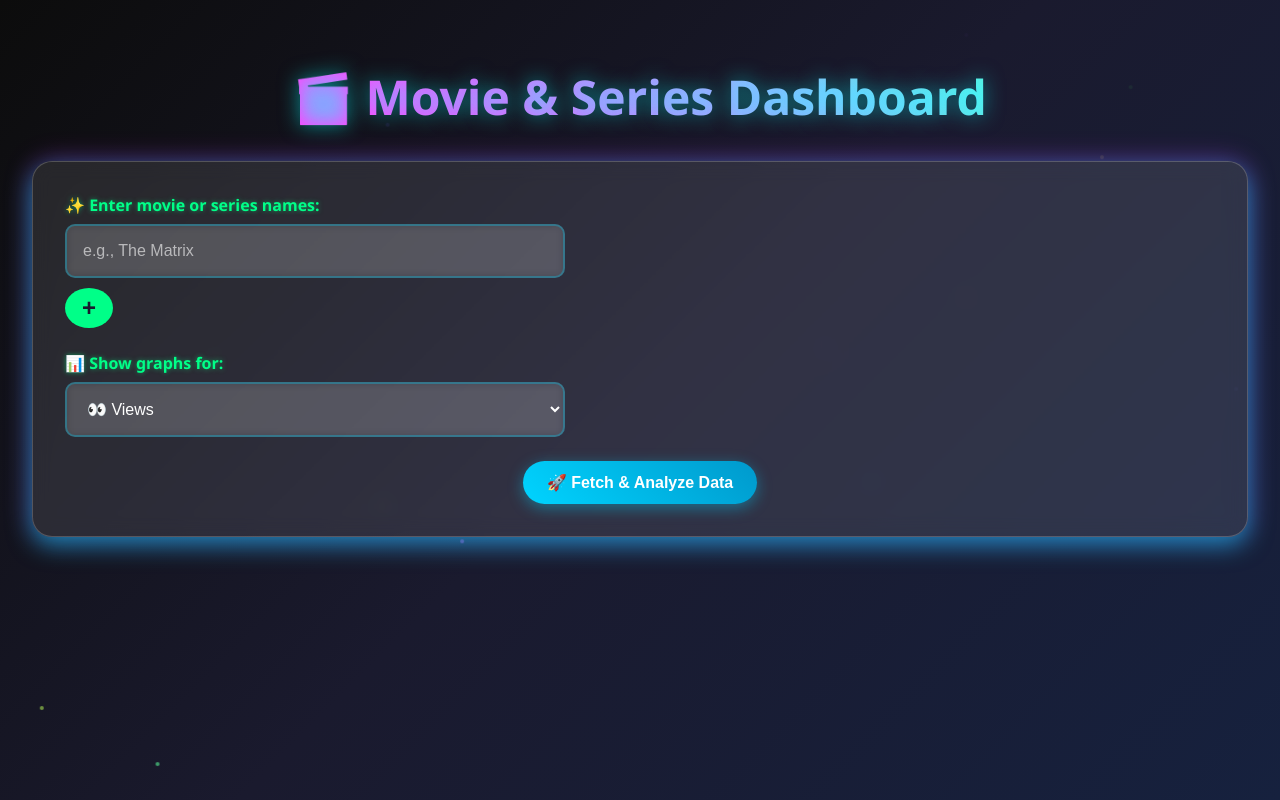
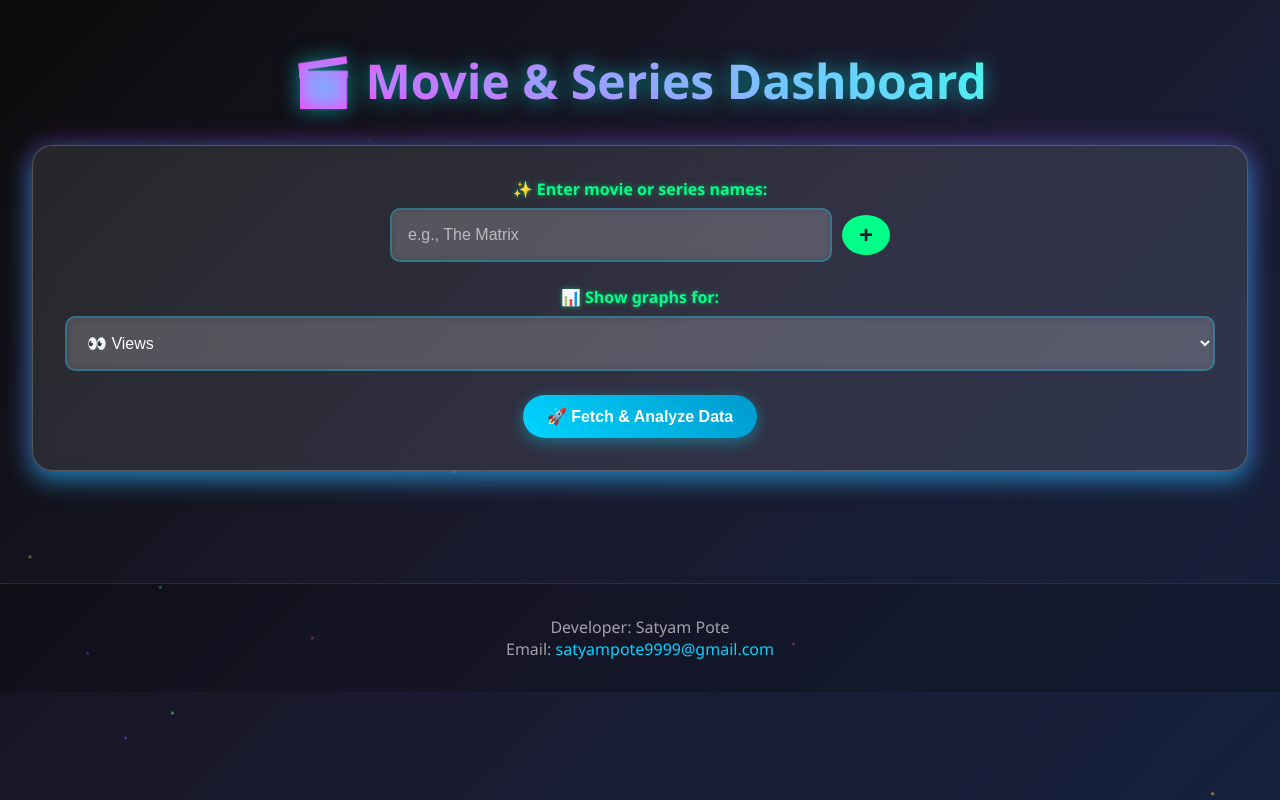
Before and after one commit to SatyamPote/Movies-Series---Rating, a Django app: template data_engenering/movie_dashboard/dashboard/templates/dashboard/index.html in a window 1280 px wide. Run offline with Django 3.2, Linux system fonts and the light colour scheme; the template is opened without the code that fills it, so the values that code supplies are empty.

Commit message:
updated index.hml

```diff
--- a/data_engenering/movie_dashboard/dashboard/templates/dashboard/index.html
+++ b/data_engenering/movie_dashboard/dashboard/templates/dashboard/index.html
@@ -21,10 +21,24 @@
             overflow-x: hidden;
         }
 
-        /* Glowing Headings */
+        /* --- Global Styles --- */
+        .container {
+            max-width: 1400px;
+            margin: 0 auto;
+            padding: 1rem 2rem;
+        }
+
+        .divider {
+            height: 2px;
+            background: linear-gradient(90deg, transparent, #00d4ff, transparent);
+            margin: 3rem 0;
+            border-radius: 1px;
+        }
+
+        /* --- Typography & Headings --- */
         .glow-heading {
             text-align: center;
-            font-size: 3rem;
+            font-size: clamp(2rem, 5vw, 3rem); /* Responsive font size */
             font-weight: 700;
             background: linear-gradient(45deg, #00d4ff, #ff00ff, #00ff88);
             background-size: 200% 200%;
@@ -37,7 +51,7 @@
         }
 
         .section-heading {
-            font-size: 2.2rem;
+            font-size: clamp(1.8rem, 4vw, 2.2rem); /* Responsive font size */
             text-align: center;
             color: #00d4ff;
             text-shadow: 0 0 15px rgba(0, 212, 255, 0.8);
@@ -53,23 +67,13 @@
             text-align: center;
         }
 
-        @keyframes glowAnimation {
-            0% { background-position: 0% 50%; filter: brightness(1); }
-            100% { background-position: 100% 50%; filter: brightness(1.3); }
-        }
+        /* --- Animations --- */
+        @keyframes glowAnimation { 0% { background-position: 0% 50%; filter: brightness(1); } 100% { background-position: 100% 50%; filter: brightness(1.3); } }
+        @keyframes pulseGlow { 0% { text-shadow: 0 0 15px rgba(0, 212, 255, 0.8); } 100% { text-shadow: 0 0 25px rgba(0, 212, 255, 1), 0 0 35px rgba(0, 212, 255, 0.7); } }
+        @keyframes cardGlow { 0% { box-shadow: 0 4px 15px rgba(0, 212, 255, 0.3); } 100% { box-shadow: 0 8px 25px rgba(0, 212, 255, 0.6), 0 0 30px rgba(255, 0, 255, 0.3); } }
+        @keyframes spin { to { transform: rotate(360deg); } }
 
-        @keyframes pulseGlow {
-            0% { text-shadow: 0 0 15px rgba(0, 212, 255, 0.8); }
-            100% { text-shadow: 0 0 25px rgba(0, 212, 255, 1), 0 0 35px rgba(0, 212, 255, 0.7); }
-        }
-
-        @keyframes cardGlow {
-            0% { box-shadow: 0 4px 15px rgba(0, 212, 255, 0.3); }
-            100% { box-shadow: 0 8px 25px rgba(0, 212, 255, 0.6), 0 0 30px rgba(255, 0, 255, 0.3); }
-        }
-
-        .container { max-width: 1400px; margin: 0 auto; padding: 2rem; }
-
+        /* --- Form & Inputs --- */
         .form-container {
             background: rgba(255, 255, 255, 0.1);
             backdrop-filter: blur(10px);
@@ -81,28 +85,12 @@
             animation: cardGlow 3s ease-in-out infinite alternate;
         }
 
-        .form-group { margin-bottom: 1.5rem; }
-
-        label {
-            display: block;
-            margin-bottom: 0.5rem;
-            color: #00ff88;
-            font-weight: 600;
-            text-shadow: 0 0 5px rgba(0, 255, 136, 0.5);
-        }
-
-        /* NEW STYLE FOR DYNAMIC INPUTS */
-        .input-group {
-            display: flex;
-            align-items: center;
-            margin-bottom: 0.5rem;
-            gap: 10px;
-        }
-
-        input[type="text"] {
-            flex-grow: 1; /* Make input take available space */
+        .form-group { margin-bottom: 1.5rem; text-align: center; }
+        label { display: block; margin-bottom: 0.5rem; color: #00ff88; font-weight: 600; text-shadow: 0 0 5px rgba(0, 255, 136, 0.5); }
+        .input-group { display: flex; align-items: center; margin: 0 auto 0.5rem auto; gap: 10px; max-width: 500px; }
+        input[type="text"], select {
+            flex-grow: 1;
             width: 100%;
-            max-width: 500px;
             padding: 1rem;
             border: 2px solid rgba(0, 212, 255, 0.3);
             border-radius: 10px;
@@ -112,64 +100,48 @@
             backdrop-filter: blur(5px);
             transition: all 0.3s ease;
         }
-
-        select {
-            width: 100%;
-            max-width: 500px;
-            padding: 1rem;
-            border: 2px solid rgba(0, 212, 255, 0.3);
-            border-radius: 10px;
-            background: rgba(255, 255, 255, 0.1);
-            color: #ffffff;
-            font-size: 1rem;
-            backdrop-filter: blur(5px);
-            transition: all 0.3s ease;
-        }
-
-        input[type="text"]:focus, select:focus {
-            outline: none;
-            border-color: #00d4ff;
-            box-shadow: 0 0 15px rgba(0, 212, 255, 0.5);
-        }
-
+        input[type="text"]:focus, select:focus { outline: none; border-color: #00d4ff; box-shadow: 0 0 15px rgba(0, 212, 255, 0.5); }
         input[type="text"]::placeholder { color: rgba(255, 255, 255, 0.6); }
 
+        /* --- Buttons --- */
         .buttons-group { display: flex; gap: 1rem; justify-content: center; flex-wrap: wrap; margin-top: 1rem; }
         .btn { padding: 12px 24px; border: none; border-radius: 25px; font-size: 1rem; font-weight: 600; cursor: pointer; transition: all 0.3s ease; text-decoration: none; display: inline-block; text-align: center; }
-        .btn-add { background: #00ff88; color: #1a1a2e; width: 40px; height: 40px; border-radius: 50%; display: flex; justify-content: center; align-items: center; font-size: 1.5rem; font-weight: bold; }
+        .btn-add { background: #00ff88; color: #1a1a2e; width: 40px; height: 40px; border-radius: 50%; display: flex; justify-content: center; align-items: center; font-size: 1.5rem; font-weight: bold; flex-shrink: 0; }
         .btn-primary { background: linear-gradient(45deg, #00d4ff, #0099cc); color: white; box-shadow: 0 4px 15px rgba(0, 212, 255, 0.4); }
         .btn-primary:hover { transform: translateY(-2px); box-shadow: 0 6px 20px rgba(0, 212, 255, 0.6); }
         .btn-secondary { background: linear-gradient(45deg, #00ff88, #00cc6a); color: white; box-shadow: 0 4px 15px rgba(0, 255, 136, 0.4); }
         .btn-secondary:hover { transform: translateY(-2px); box-shadow: 0 6px 20px rgba(0, 255, 136, 0.6); }
 
+        /* --- Card Grid & Cards --- */
         .card-grid { display: grid; grid-template-columns: repeat(auto-fit, minmax(350px, 1fr)); gap: 2rem; margin: 2rem 0; }
-        .movie-card { background: rgba(255, 255, 255, 0.1); backdrop-filter: blur(15px); border: 1px solid rgba(255, 255, 255, 0.2); border-radius: 20px; padding: 1.5rem; transition: all 0.3s ease; box-shadow: 0 8px 32px rgba(0, 0, 0, 0.3); animation: cardGlow 4s ease-in-out infinite alternate; }
+        .movie-card { background: rgba(255, 255, 255, 0.1); backdrop-filter: blur(15px); border: 1px solid rgba(255, 255, 255, 0.2); border-radius: 20px; padding: 1.5rem; transition: all 0.3s ease; box-shadow: 0 8px 32px rgba(0, 0, 0, 0.3); animation: cardGlow 4s ease-in-out infinite alternate; display: flex; flex-direction: column; }
         .movie-card:hover { transform: translateY(-10px) scale(1.02); box-shadow: 0 15px 40px rgba(0, 212, 255, 0.4); }
         .poster-container { text-align: center; margin-bottom: 1rem; }
         .poster { max-width: 200px; height: 300px; object-fit: cover; border-radius: 15px; border: 2px solid rgba(255, 0, 255, 0.3); box-shadow: 0 5px 15px rgba(0, 0, 0, 0.3); }
-        .movie-info { text-align: left; }
+        .movie-info { text-align: left; flex-grow: 1; display: flex; flex-direction: column; }
         .overview { font-style: italic; color: rgba(255, 255, 255, 0.8); border-left: 3px solid #00ff88; padding-left: 1rem; margin: 1rem 0; line-height: 1.6; }
         .rating-info { background: rgba(0, 0, 0, 0.3); padding: 1rem; border-radius: 10px; margin: 1rem 0; }
-        .youtube-container { margin: 1rem 0; text-align: center; }
-        .youtube-container iframe { width: 100%; max-width: 500px; height: 280px; border-radius: 10px; border: 2px solid rgba(0, 212, 255, 0.3); }
-        .stats { display: flex; justify-content: space-around; margin-top: 1rem; padding: 1rem; background: rgba(0, 0, 0, 0.2); border-radius: 10px; }
+        .youtube-container { margin-top: auto; text-align: center; } /* Pushes to bottom */
+        .youtube-container iframe { width: 100%; aspect-ratio: 16 / 9; height: auto; border-radius: 10px; border: 2px solid rgba(0, 212, 255, 0.3); }
+        .stats { display: flex; justify-content: space-around; flex-wrap: wrap; gap: 1rem; margin-top: 1rem; padding: 1rem; background: rgba(0, 0, 0, 0.2); border-radius: 10px; }
         .stat-item { text-align: center; }
         .stat-number { font-size: 1.2rem; font-weight: bold; color: #00d4ff; }
 
+        /* --- Graphs, Verdict, Analysis Sections --- */
         .graphs-container, .verdict-container, .analysis-section { background: rgba(255, 255, 255, 0.1); backdrop-filter: blur(15px); border: 1px solid rgba(255, 255, 255, 0.2); border-radius: 20px; padding: 2rem; margin: 2rem 0; box-shadow: 0 8px 32px rgba(0, 0, 0, 0.3); }
         .graph-item { margin: 2rem 0; text-align: center; }
         .graph-header { display: flex; justify-content: space-between; align-items: center; margin-bottom: 1rem; flex-wrap: wrap; gap: 1rem; }
-        .graph-item img { max-width: 100%; border-radius: 15px; border: 2px solid rgba(0, 212, 255, 0.3); box-shadow: 0 5px 20px rgba(0, 0, 0, 0.3); }
+        .graph-item img { max-width: 100%; height: auto; border-radius: 15px; border: 2px solid rgba(0, 212, 255, 0.3); box-shadow: 0 5px 20px rgba(0, 0, 0, 0.3); }
         .insight { font-style: italic; color: rgba(255, 255, 255, 0.8); margin: 1rem 0; padding: 1rem; background: rgba(0, 0, 0, 0.2); border-radius: 10px; border-left: 3px solid #ff00ff; }
 
-        .verdict-box { display: grid; grid-template-columns: repeat(auto-fit, minmax(300px, 1fr)); gap: 2rem; margin: 2rem 0; }
+        .verdict-box { display: grid; grid-template-columns: repeat(auto-fit, minmax(280px, 1fr)); gap: 2rem; margin: 2rem 0; }
         .verdict { padding: 1.5rem; border-radius: 15px; text-align: center; transition: all 0.3s ease; }
         .verdict.best { background: linear-gradient(135deg, rgba(0, 255, 136, 0.2), rgba(0, 212, 255, 0.2)); border: 2px solid rgba(0, 255, 136, 0.5); box-shadow: 0 5px 15px rgba(0, 255, 136, 0.3); }
         .verdict.flop { background: linear-gradient(135deg, rgba(255, 0, 255, 0.2), rgba(255, 100, 100, 0.2)); border: 2px solid rgba(255, 0, 255, 0.5); box-shadow: 0 5px 15px rgba(255, 0, 255, 0.3); }
         .verdict:hover { transform: translateY(-5px); box-shadow: 0 10px 25px rgba(0, 212, 255, 0.4); }
 
         .table-container { overflow-x: auto; margin: 2rem 0; }
-        table { width: 100%; border-collapse: collapse; background: rgba(0, 0, 0, 0.3); border-radius: 10px; overflow: hidden; }
+        table { width: 100%; border-collapse: collapse; background: rgba(0, 0, 0, 0.3); border-radius: 10px; overflow: hidden; min-width: 500px; /* Ensure table has min-width */ }
         th, td { padding: 1rem; text-align: left; border-bottom: 1px solid rgba(255, 255, 255, 0.1); }
         th { background: rgba(0, 212, 255, 0.3); color: #ffffff; font-weight: 600; }
         tr:hover { background: rgba(0, 212, 255, 0.1); }
@@ -180,15 +152,34 @@
         .insights-list li { padding: 0.8rem; margin: 0.5rem 0; background: rgba(255, 255, 255, 0.05); border-radius: 8px; border-left: 3px solid #ff00ff; transition: all 0.3s ease; }
         .insights-list li:hover { background: rgba(255, 255, 255, 0.1); transform: translateX(10px); }
 
-        @media (max-width: 768px) { .container { padding: 1rem; } .glow-heading { font-size: 2rem; } .section-heading { font-size: 1.8rem; } .card-grid, .verdict-box { grid-template-columns: 1fr; } .buttons-group, .graph-header { flex-direction: column; align-items: center; text-align: center; } input[type="text"], select { max-width: 100%; } }
-        @media (max-width: 480px) { .glow-heading { font-size: 1.5rem; } .section-heading { font-size: 1.4rem; } .btn { padding: 10px 20px; font-size: 0.9rem; } .movie-card { padding: 1rem; } .poster { max-width: 150px; height: 225px; } }
+        /* --- Footer --- */
+        .site-footer {
+            text-align: center;
+            padding: 2rem;
+            margin-top: 3rem;
+            background: rgba(0,0,0,0.2);
+            color: rgba(255, 255, 255, 0.6);
+            border-top: 1px solid rgba(255, 255, 255, 0.1);
+        }
+        .site-footer a {
+            color: #00d4ff;
+            text-decoration: none;
+            transition: color 0.3s;
+        }
+        .site-footer a:hover {
+            color: #00ff88;
+        }
 
+        /* --- Utility & Loading --- */
+        #movie_names { display: none; }
         .loading { display: inline-block; width: 20px; height: 20px; border: 2px solid rgba(0, 212, 255, 0.3); border-radius: 50%; border-top-color: #00d4ff; animation: spin 1s ease-in-out infinite; }
-        @keyframes spin { to { transform: rotate(360deg); } }
-        .divider { height: 2px; background: linear-gradient(90deg, transparent, #00d4ff, transparent); margin: 3rem 0; border-radius: 1px; }
 
-        /* Hide text area used for form submission */
-        #movie_names { display: none; }
+        /* --- Responsive Media Queries --- */
+        @media (max-width: 768px) {
+            .container { padding: 1rem; }
+            .graph-header, .buttons-group { flex-direction: column; align-items: stretch; text-align: center; }
+            .input-group { max-width: none; }
+        }
     </style>
 </head>
 <body>
@@ -203,12 +194,11 @@
                     <div id="movie-inputs-container">
                         <div class="input-group">
                             <input type="text" name="movie_name_input" class="movie-input" placeholder="e.g., The Matrix">
+                            <button type="button" id="add-movie-btn" class="btn btn-add">+</button>
                         </div>
                     </div>
-                    <button type="button" id="add-movie-btn" class="btn btn-add" style="margin-top: 10px;">+</button>
                 </div>
 
-                <!-- This textarea is hidden but will be used to submit the combined data -->
                 <textarea id="movie_names" name="movie_names"></textarea>
 
                 <div class="form-group">
@@ -235,7 +225,6 @@
 
         {% if movies_data %}
         <div class="divider"></div>
-
         <h2 class="section-heading">🎭 Movie Collection</h2>
         <div class="card-grid">
             {% for movie in movies_data %}
@@ -245,7 +234,7 @@
                     {% if movie.poster_path %}
                     <img class="poster" src="{{ movie.poster_path }}" alt="{{ movie.title }} Poster">
                     {% else %}
-                    <img class="poster" src="https://via.placeholder.com/200x300?text={{ movie.title|urlencode }}" alt="No Poster">
+                    <img class="poster" src="https://via.placeholder.com/200x300/1a1a2e/ffffff?text={{ movie.title|urlencode }}" alt="No Poster">
                     {% endif %}
                 </div>
                 <div class="movie-info">
@@ -354,27 +343,41 @@
         {% endif %}
     </div>
 
+    <!-- NEW: Site Footer -->
+    <footer class="site-footer">
+        <p>Developer: Satyam Pote</p>
+        <p>Email: <a href="mailto:satyampote9999@gmail.com">satyampote9999@gmail.com</a></p>
+    </footer>
+
     {{ graphs|json_script:"graphs-data" }}
 
     <script>
         document.addEventListener('DOMContentLoaded', function() {
-            // --- NEW: DYNAMIC MOVIE INPUTS ---
+            // DYNAMIC MOVIE INPUTS
             const addMovieBtn = document.getElementById('add-movie-btn');
             const inputsContainer = document.getElementById('movie-inputs-container');
-            const hiddenTextarea = document.getElementById('movie_names');
 
             addMovieBtn.addEventListener('click', function() {
                 const newInputGroup = document.createElement('div');
                 newInputGroup.className = 'input-group';
-                newInputGroup.innerHTML = '<input type="text" name="movie_name_input" class="movie-input" placeholder="e.g., Inception">';
+                newInputGroup.innerHTML = `
+                    <input type="text" name="movie_name_input" class="movie-input" placeholder="e.g., Inception">
+                    <button type="button" class="btn btn-add remove-btn" style="background: #ff0055;">-</button>
+                `;
                 inputsContainer.appendChild(newInputGroup);
             });
 
-            // --- Form submission handling ---
+            inputsContainer.addEventListener('click', function(e) {
+                if (e.target && e.target.classList.contains('remove-btn')) {
+                    e.target.parentElement.remove();
+                }
+            });
+
+            // Form submission handling
             const form = document.getElementById('main-form');
+            const hiddenTextarea = document.getElementById('movie_names');
             if (form) {
                 form.addEventListener('submit', function(e) {
-                    // Combine all movie inputs into the hidden textarea
                     const allInputs = document.querySelectorAll('.movie-input');
                     const movieNames = Array.from(allInputs).map(input => input.value.trim()).filter(value => value);
                     hiddenTextarea.value = movieNames.join('\n');
@@ -387,7 +390,7 @@
                 });
             }
 
-            // --- Download button handling ---
+            // Download button handling
             const downloadBtn = document.getElementById('download-data-btn');
             const formatSelect = document.getElementById('download-format-select');
             if (downloadBtn && formatSelect) {
@@ -399,10 +402,11 @@
                         form.action = "{% url 'download_json' %}";
                     }
                     form.submit();
+                    form.action = ""; // Reset action
                 });
             }
 
-            // --- Graph download functionality ---
+            // Graph download functionality
             try {
                 const graphsData = JSON.parse(document.getElementById('graphs-data').textContent);
                 const graphItems = document.querySelectorAll('.graph-item');
@@ -421,23 +425,20 @@
                         });
                     }
                 });
-            } catch (e) {
-                // graphs-data does not exist on initial load, so we ignore the error
-            }
-
+            } catch (e) { /* graphs-data does not exist on initial load */ }
         });
 
-        // --- Particle effect (kept from your original design) ---
+        // Particle effect
         function createParticle() {
             const particle = document.createElement('div');
             particle.style.position = 'fixed';
-            particle.style.width = '4px';
-            particle.style.height = '4px';
+            particle.style.width = '3px';
+            particle.style.height = '3px';
             particle.style.background = `hsl(${Math.random() * 360}, 70%, 60%)`;
             particle.style.borderRadius = '50%';
             particle.style.pointerEvents = 'none';
             particle.style.opacity = '0.7';
-            particle.style.zIndex = '-1'; // Put particles behind content
+            particle.style.zIndex = '-1';
 
             const startX = Math.random() * window.innerWidth;
             const startY = window.innerHeight + 10;
@@ -445,20 +446,18 @@
             particle.style.top = startY + 'px';
             document.body.appendChild(particle);
 
-            const duration = Math.random() * 3000 + 2000;
+            const duration = Math.random() * 4000 + 3000;
             const endY = -10;
 
             particle.animate([
                 { transform: `translateY(0px) translateX(0px)`, opacity: 0.7 },
-                { transform: `translateY(${endY - startY}px) translateX(${(Math.random() - 0.5) * 100}px)`, opacity: 0 }
+                { transform: `translateY(${endY - startY}px) translateX(${(Math.random() - 0.5) * 150}px)`, opacity: 0 }
             ], {
                 duration: duration,
                 easing: 'linear'
-            }).onfinish = () => {
-                particle.remove();
-            };
+            }).onfinish = () => particle.remove();
         }
-        setInterval(createParticle, 300);
+        setInterval(createParticle, 250);
     </script>
 </body>
 </html>
```
